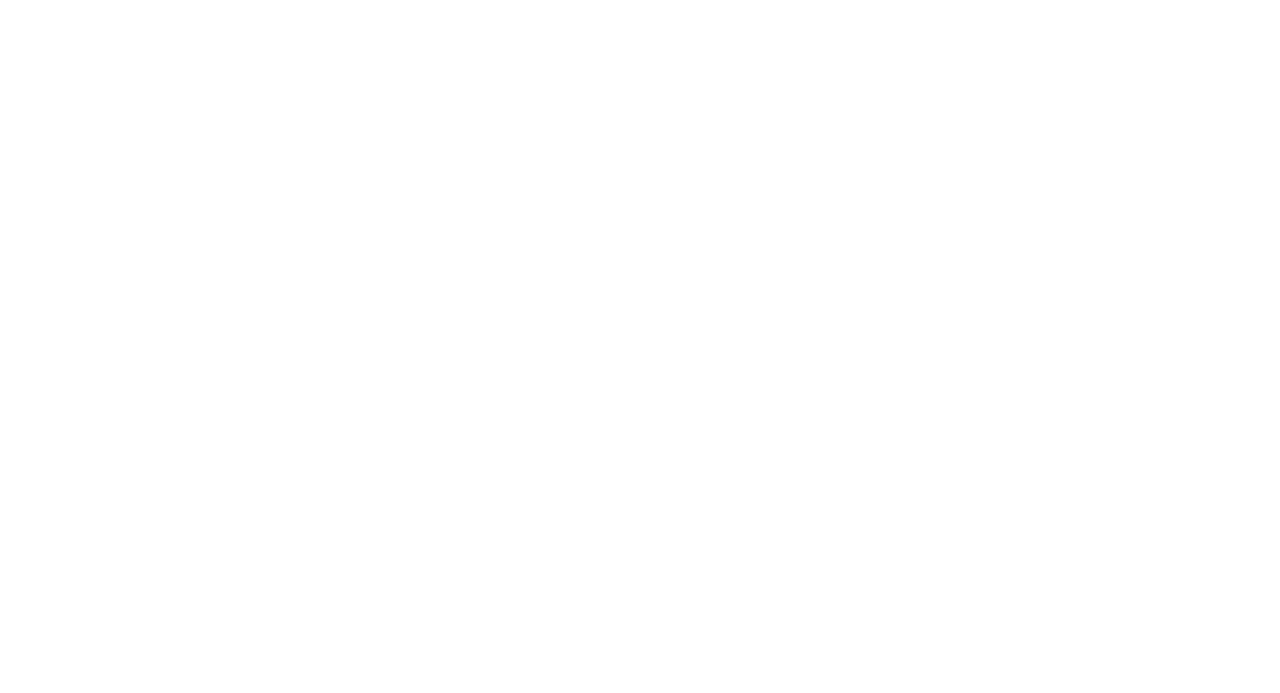
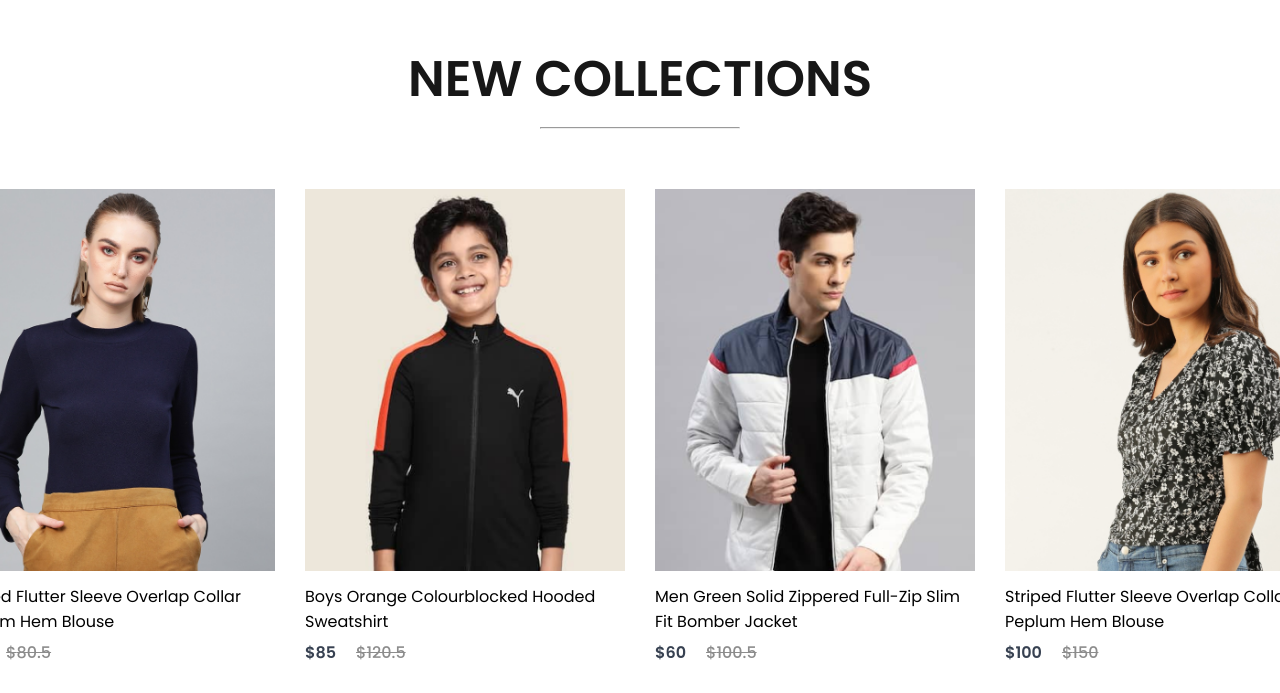
Before and after one commit to xuanson2003/E-Commerce, a React (Create React App) app: page / in a window 1280 px wide. Shown: the part 2325-3018 px from the top of the page. Before the commit the page ends 2343 px from the top, so only its background shows below. Built offline with nearby package versions, Linux system fonts and the light colour scheme.

Commit message:
feat: Add NewCollections component

```diff
--- /dev/null
+++ b/src/Components/NewCollections/NewCollections.jsx
@@ -0,0 +1,20 @@
+import React from 'react';
+import './NewCollections.scss';
+import new_collections from '~/Components/Assets/new_collections';
+import Item from '../Item/Item';
+
+const NewCollections = () => {
+    return (
+        <div className="new-collections">
+            <h1>NEW COLLECTIONS</h1>
+            <hr />
+            <div className="collections">
+                {new_collections.map((item, index) => {
+                    return <Item key={index} data={item} />;
+                })}
+            </div>
+        </div>
+    );
+};
+
+export default NewCollections;
--- /dev/null
+++ b/src/Components/NewCollections/NewCollections.scss
@@ -0,0 +1,28 @@
+.new-collections {
+    display: flex;
+    flex-direction: column;
+    align-items: center;
+    gap: 10px;
+    height: 90vh;
+    padding: 24px;
+
+    h1 {
+        color: #171717;
+        font-size: 50px;
+        font-weight: 600;
+    }
+
+    hr {
+        width: 200px;
+        height: 6px;
+        border-radius: 10px;
+        background-color: #252525;
+    }
+}
+
+.collections {
+    display: grid;
+    grid-template-columns: 1fr 1fr 1fr 1fr;
+    margin-top: 50px;
+    gap: 30px;
+}
--- a/src/Pages/Shop.jsx
+++ b/src/Pages/Shop.jsx
@@ -1,5 +1,6 @@
 import React from 'react';
 import Hero from '~/Components/Hero/Hero';
+import NewCollections from '~/Components/NewCollections/NewCollections';
 import Offers from '~/Components/Offers/Offers';
 import Popular from '~/Components/Popular/Popular';
 
@@ -9,6 +10,7 @@
             <Hero />
             <Popular />
             <Offers />
+            <NewCollections />
         </div>
     );
 }
```
